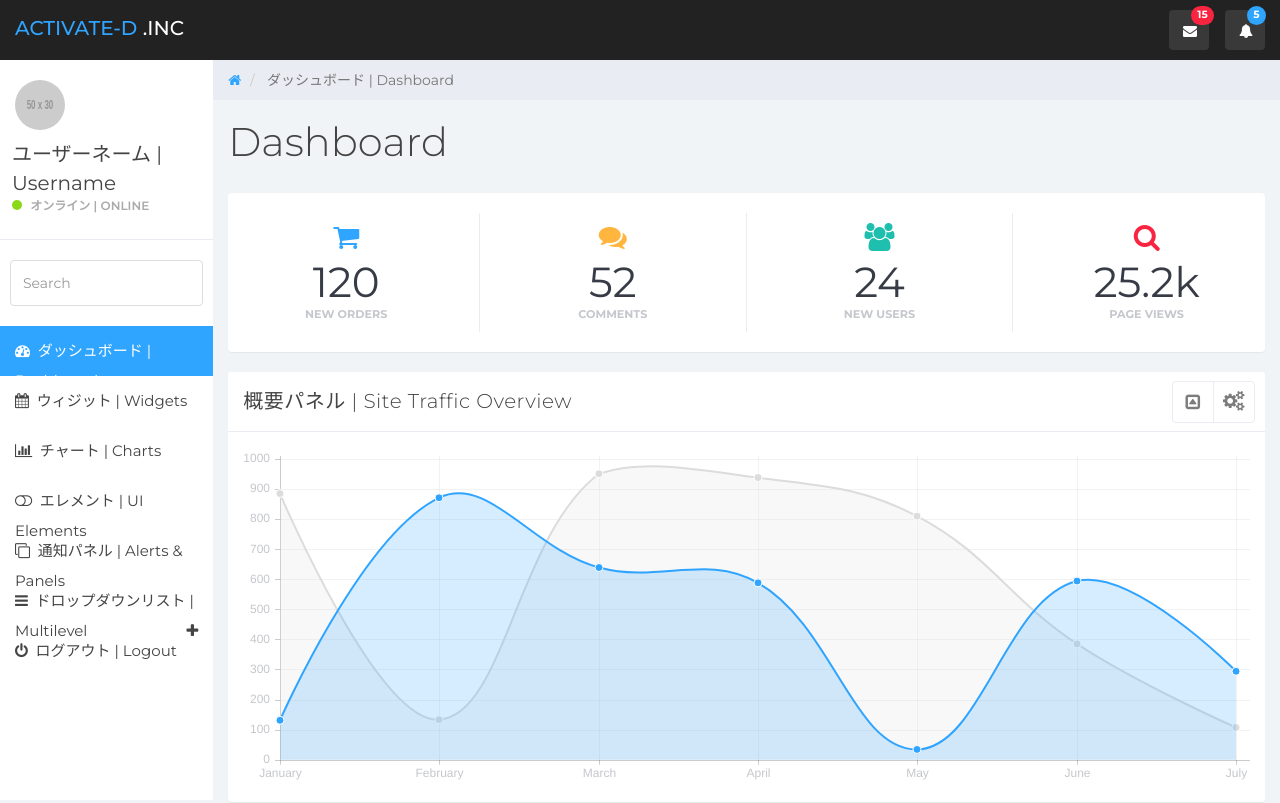
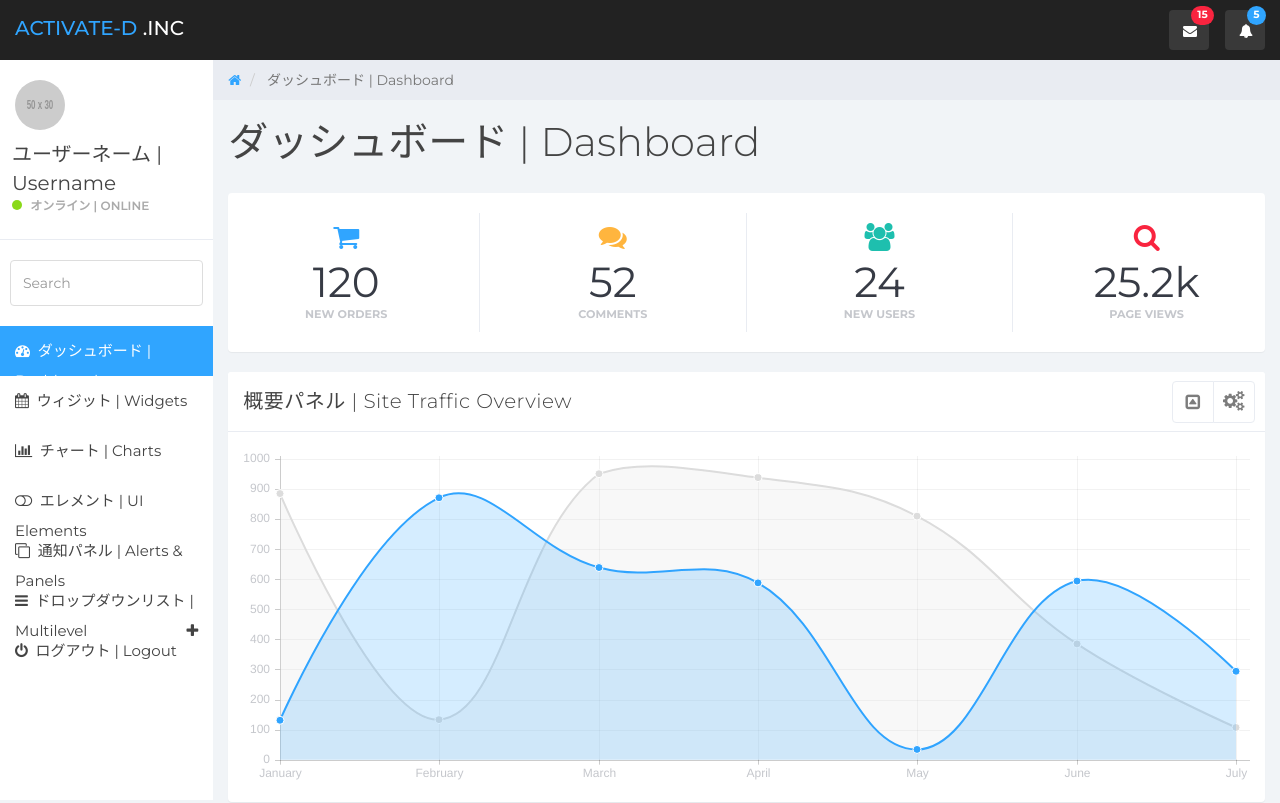
Before and after one commit to takagotch/o2807, a plain HTML site: page index.html in a window 1280 px wide. Shown: the top 803 px of the page. Drawn offline with Linux system fonts and the light colour scheme; placeholder pictures from the web are drawn by us.

Commit message:
Update index.html

```diff
--- a/index.html
+++ b/index.html
@@ -139,7 +139,7 @@
 
 		<div class="row">
 			<div class="col-lg-12">
-				<h1 class="page-header">Dashboard</h1>
+				<h1 class="page-header"> ダッシュボード | Dashboard</h1>
 			</div>
 		</div><!--/.row-->
 
```
